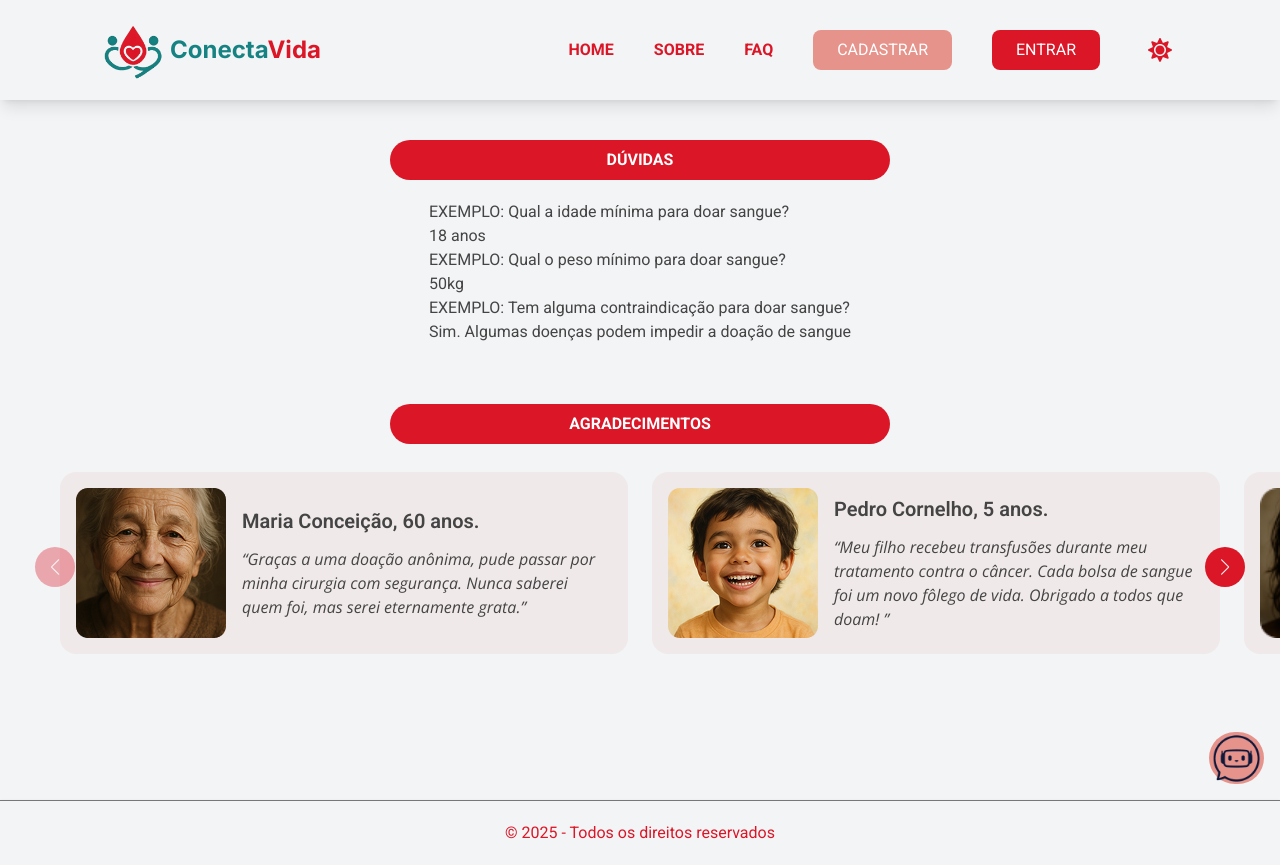
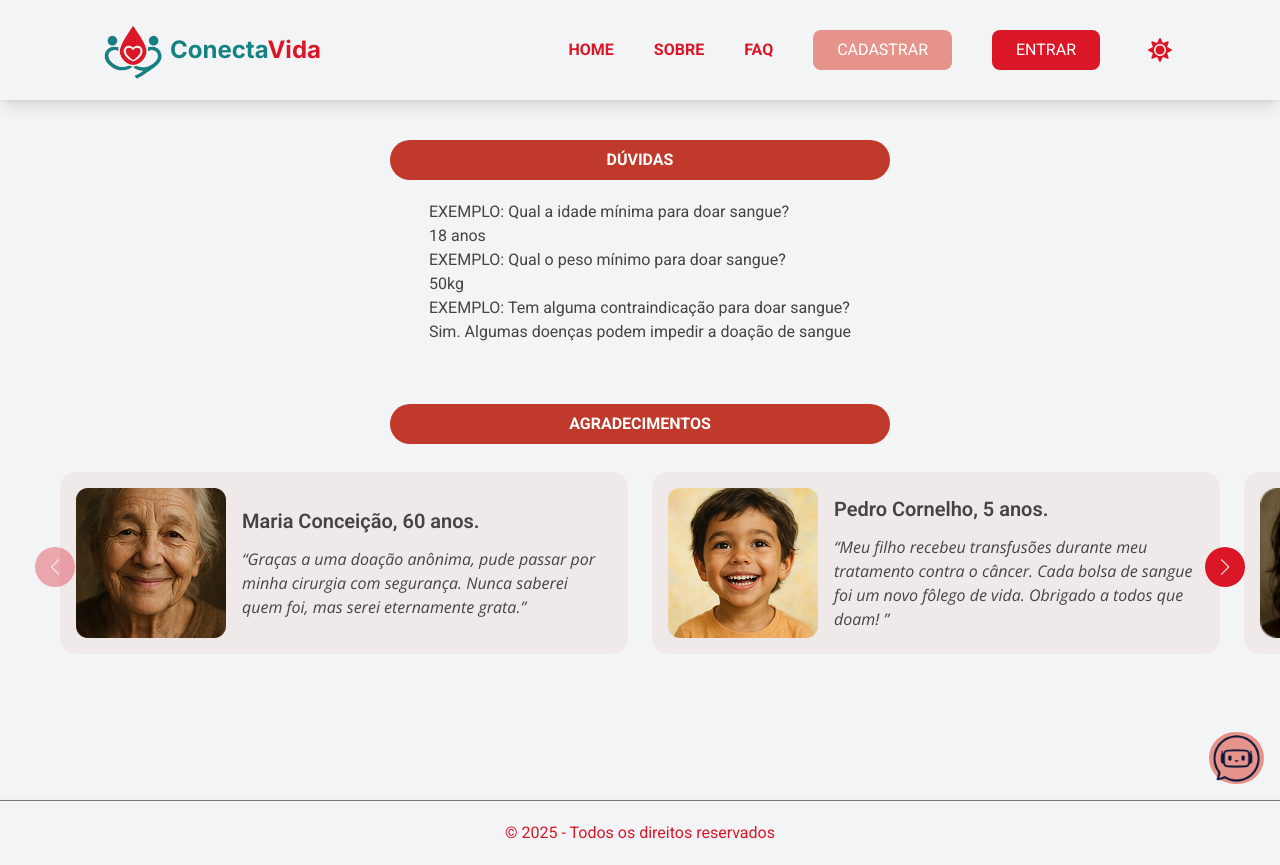
Before and after one commit to flaviare1s/maisprati-hub, a React (Vite) app: page /faq in a window 1280 px wide. Built offline with nearby package versions, Linux system fonts and the light colour scheme.

Commit message:
style: adjust color

```diff
--- a/src/components/SectionTitle.jsx
+++ b/src/components/SectionTitle.jsx
@@ -1,5 +1,5 @@
 export const SectionTitle = ({ title }) => {
   return (
-    <h2 className="uppercase font-lg text-white bg-red-logo hover:bg-red-secondary py-2 px-6 rounded-full w-full sm:max-w-[500px] m-5 text-center font-bold">{ title }</h2>
+    <h2 className="uppercase font-lg text-white bg-red-secondary py-2 px-6 rounded-full w-full sm:max-w-[500px] m-5 text-center font-bold">{ title }</h2>
   )
 }
```
